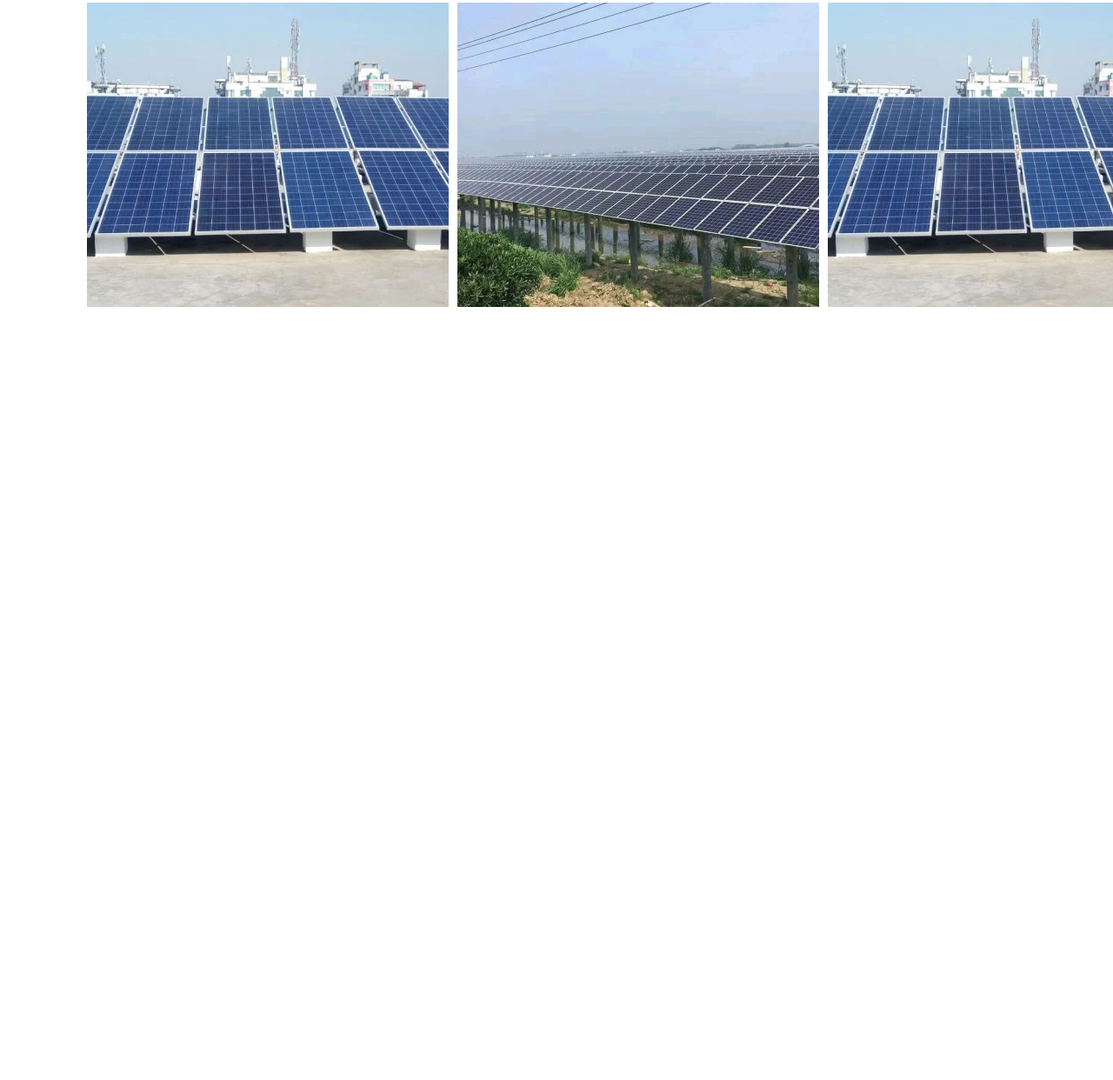
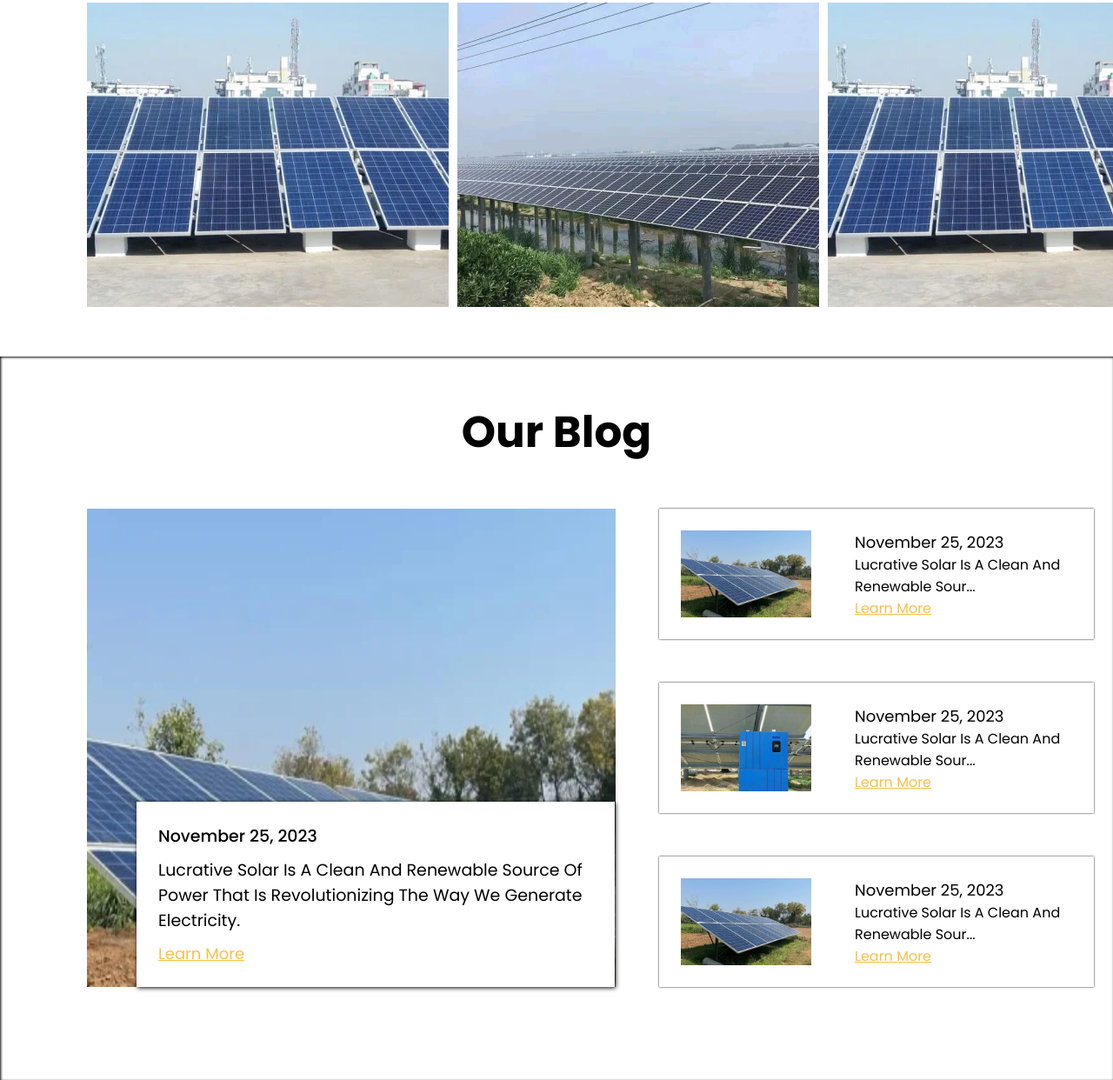
Before and after one commit to avipatel001/first, a plain HTML site: page index.html in a window 1280 px wide. Shown: the part 3545-4787 px from the top of the page at 87% size. Before the commit the page ends 3905 px from the top, so only its background shows below. Drawn offline with Linux system fonts and the light colour scheme; a script that the page names is missing.

Commit message:
add something

```diff
--- a/index.html
+++ b/index.html
@@ -227,6 +227,59 @@
           </div>
         </div>
       </div>
+
+      <div class="blog-section">
+        <h1>our blog</h1>
+        <div class="blog">
+          <div class="left">
+            <div class="left-blog-img">
+              <img src="images/blog-imiage-01.webp" alt="" />
+              <div class="blog-left-contant">
+                <h6>November 25, 2023</h6>
+                <p>
+                  Lucrative Solar Is A Clean And Renewable Source Of Power That
+                  Is Revolutionizing The Way We Generate Electricity.
+                </p>
+                <a href="">Learn More</a>
+              </div>
+            </div>
+          </div>
+          <div class="right">
+            <div class="right-blog-contant">
+              <div class="right-blog">
+                <div class="right-img padding">
+                  <img src="images/blog-imiage-09.webp" alt="" />
+                </div>
+                <div class="right-contant padding">
+                  <h6>November 25, 2023</h6>
+                  <p>Lucrative Solar Is A Clean And Renewable Sour...</p>
+                  <a href="">Learn More </a>
+                </div>
+              </div>
+              <div class="right-blog">
+                <div class="right-img padding">
+                  <img src="images/blog-imiage-08.webp" alt="" />
+                </div>
+                <div class="right-contant padding">
+                  <h6>November 25, 2023</h6>
+                  <p>Lucrative Solar Is A Clean And Renewable Sour...</p>
+                  <a href="">Learn More </a>
+                </div>
+              </div>
+              <div class="right-blog">
+                <div class="right-img padding">
+                  <img src="images/blog-imiage-09.webp" alt="" />
+                </div>
+                <div class="right-contant padding">
+                  <h6>November 25, 2023</h6>
+                  <p>Lucrative Solar Is A Clean And Renewable Sour...</p>
+                  <a href="">Learn More </a>
+                </div>
+              </div>
+            </div>
+          </div>
+        </div>
+      </div>
     </main>
 
     <script src="script.js"></script>
--- a/style.css
+++ b/style.css
@@ -461,3 +461,95 @@
 .img:hover .shuter-img {
   transform: scaleX(1) scaleY(1);
 }
+
+.blog {
+  display: flex;
+}
+
+.left {
+  width: 60%;
+}
+
+.right {
+  width: 40%;
+}
+
+.left-blog-img img {
+  width: 100%;
+  height: 650px;
+  padding: 50px;
+}
+
+.left-blog-img {
+  position: relative;
+}
+
+.blog-left-contant {
+  width: fit-content;
+  padding: 25px;
+  background-color: #fff;
+  position: absolute;
+  bottom: 57px;
+  z-index: 999;
+  right: 51px;
+  box-shadow: 1px 1px 5px black;
+  border: none;
+}
+
+.blog-left-contant h6 {
+  font-size: 19px;
+  font-weight: 500;
+  margin-bottom: 10px;
+}
+.blog-left-contant p {
+  font-size: 19px;
+  margin-bottom: 10px;
+  width: 500px;
+}
+
+.blog-left-contant a {
+  font-size: 18px;
+  color: rgb(252, 191, 73);
+}
+
+.right-blog {
+  display: flex;
+  width: 500px;
+  height: 150px;
+  box-shadow: 0px 0px 2px black;
+  margin-bottom: 50px;
+}
+
+.right-img img {
+  width: 150px;
+  height: 100px;
+}
+
+.blog-section {
+  margin-top: 50px;
+  padding: 50px;
+  box-shadow: inset 1px 1px 3px black;
+}
+
+.right-blog-contant {
+  margin-top: 50px;
+}
+
+.padding {
+  padding: 25px;
+}
+
+.right-contant h6 {
+  font-size: 18px;
+  font-weight: 400;
+}
+
+.right-contant a {
+  color: rgb(252, 191, 73);
+}
+
+.blog-section h1 {
+  text-transform: capitalize;
+  text-align: center;
+  font-size: 50px;
+}
```
Also changed, not shown: images/blog-imiage-09.webp (added).
